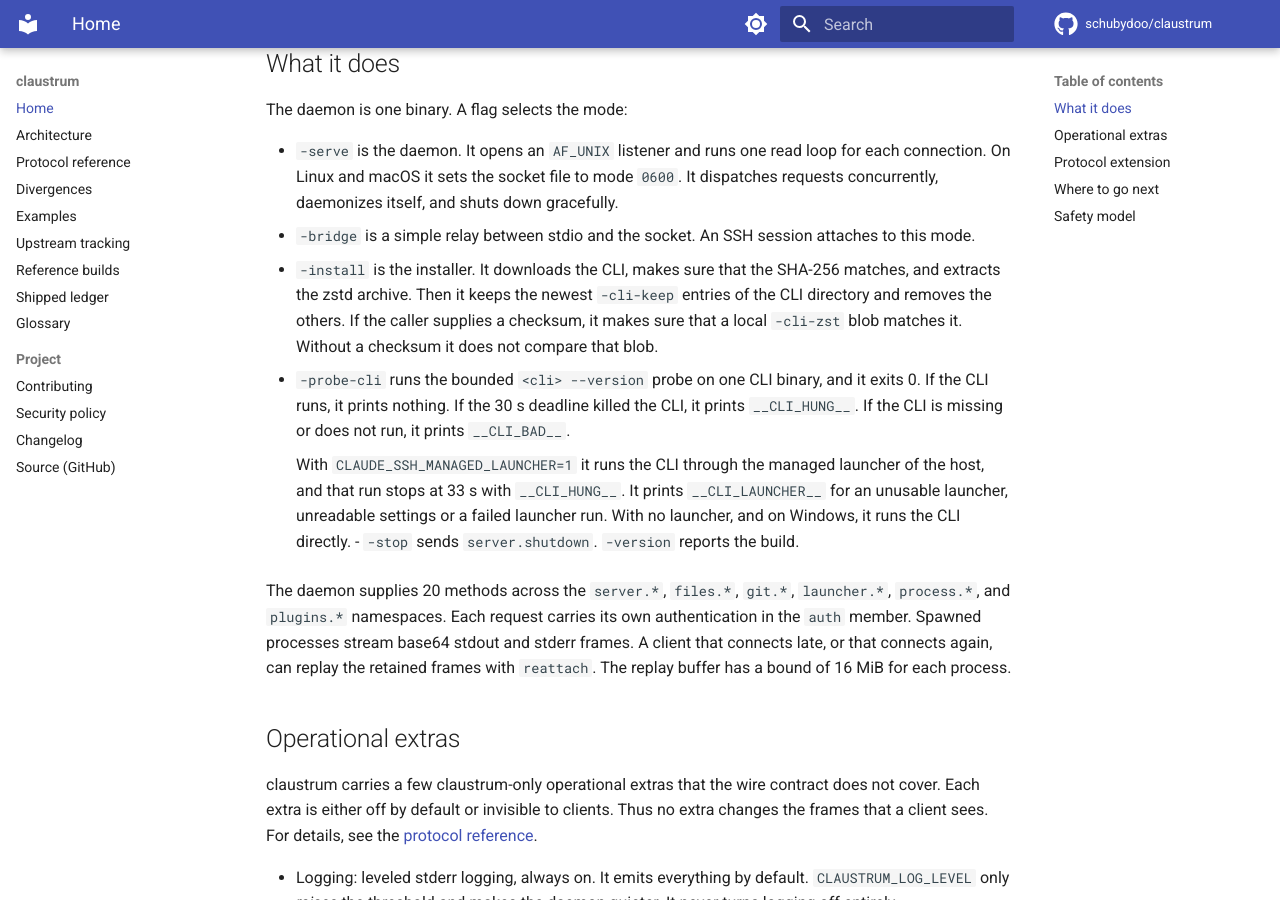
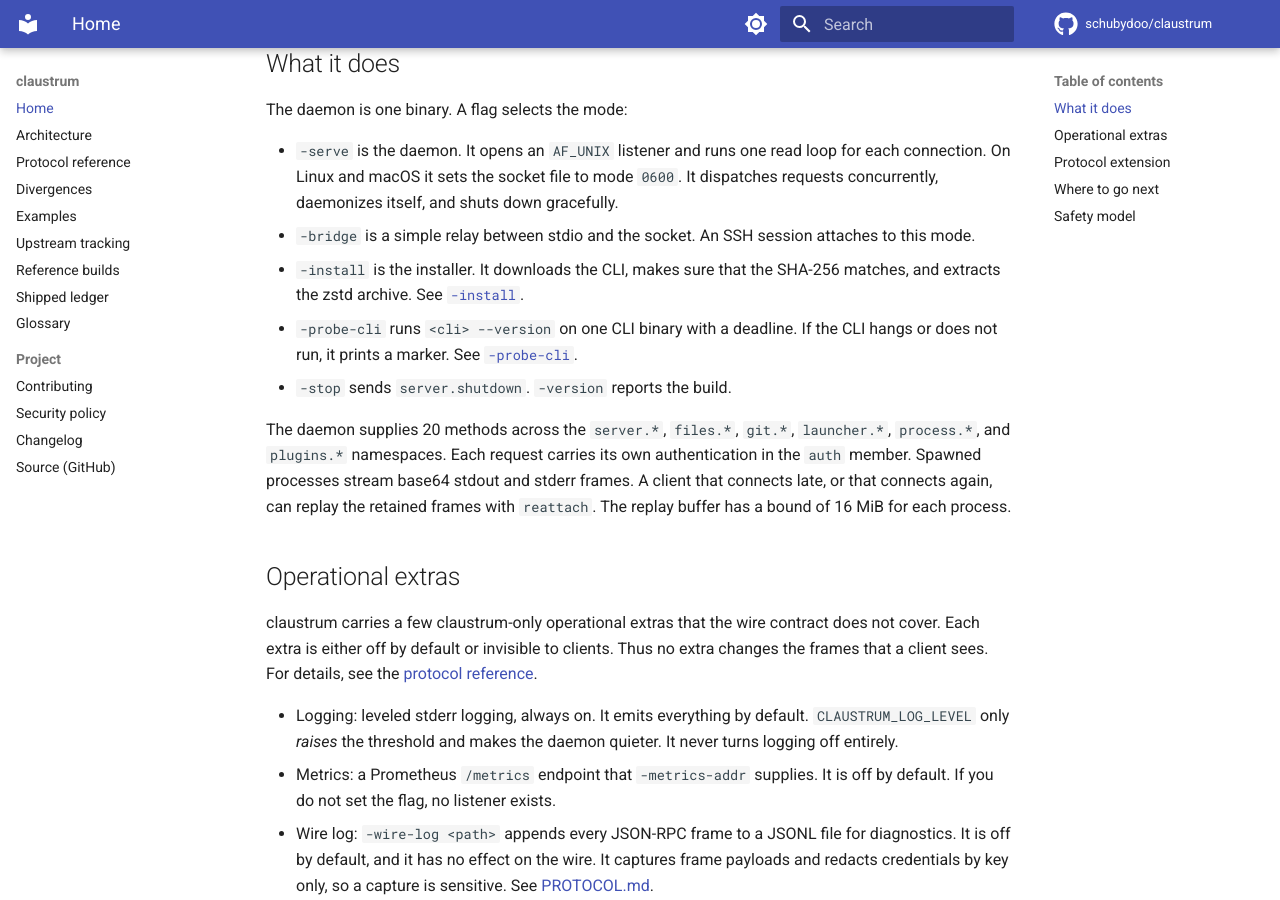
Before and after one commit to schubydoo/claustrum, an MkDocs documentation site: the page built from docs/index.md, in a window 1280 px wide and 900 px high, scrolled down 447 px. Built offline with MkDocs 1.6.1 and Material for MkDocs 9.7.7, drawn with Linux system fonts in a browser that asks for light colours; comment, search, counter and statistics services are not loaded.

Commit message:
docs: link to the protocol page for the installer and the probe, in place of a copy of their rules
Co-Authored-By: Claude Opus 5.5 <noreply@anthropic.com>

```diff
--- a/docs/index.md
+++ b/docs/index.md
@@ -26,20 +26,11 @@ The daemon is one binary. A flag selects the mode:
 - `-bridge` is a simple relay between stdio and the socket. An SSH session
   attaches to this mode.
 - `-install` is the installer. It downloads the CLI, makes sure that the
-  SHA-256 matches, and extracts the zstd archive. Then it keeps the newest
-  `-cli-keep` entries of the CLI directory and removes the others. If the caller
-  supplies a checksum, it makes sure that a local `-cli-zst` blob matches it.
-  Without a checksum it does not compare that blob.
-- `-probe-cli` runs the bounded `<cli> --version` probe on one CLI binary, and
-  it exits 0. If the CLI runs, it prints nothing. If the 30 s deadline killed
-  the CLI, it prints `__CLI_HUNG__`. If the CLI is missing or does not run, it
-  prints `__CLI_BAD__`.
-
-    With `CLAUDE_SSH_MANAGED_LAUNCHER=1` it runs the CLI through the managed
-    launcher of the host, and that run stops at 33 s with `__CLI_HUNG__`. It
-    prints `__CLI_LAUNCHER__` for an unusable launcher, unreadable settings or
-    a failed launcher run. With no launcher, and on Windows, it runs the CLI
-    directly.
+  SHA-256 matches, and extracts the zstd archive. See
+  [`-install`](PROTOCOL.md#-install-ensure-the-agent-cli).
+- `-probe-cli` runs `<cli> --version` on one CLI binary with a deadline. If
+  the CLI hangs or does not run, it prints a marker. See
+  [`-probe-cli`](PROTOCOL.md#-probe-cli-classify-a-cli-binary).
 - `-stop` sends `server.shutdown`. `-version` reports the build.
 
 The daemon supplies 20 methods across the `server.*`, `files.*`, `git.*`,
```
